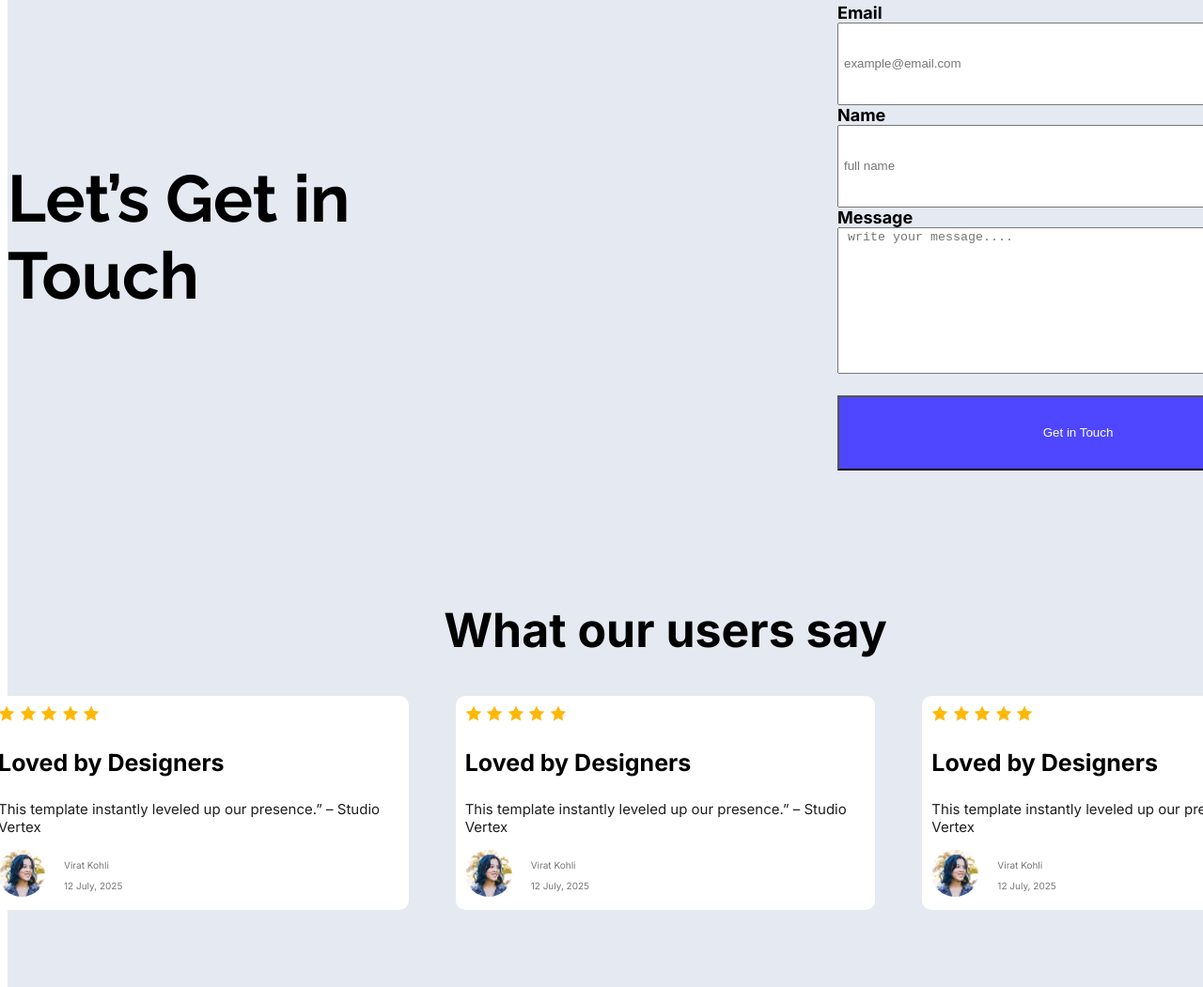
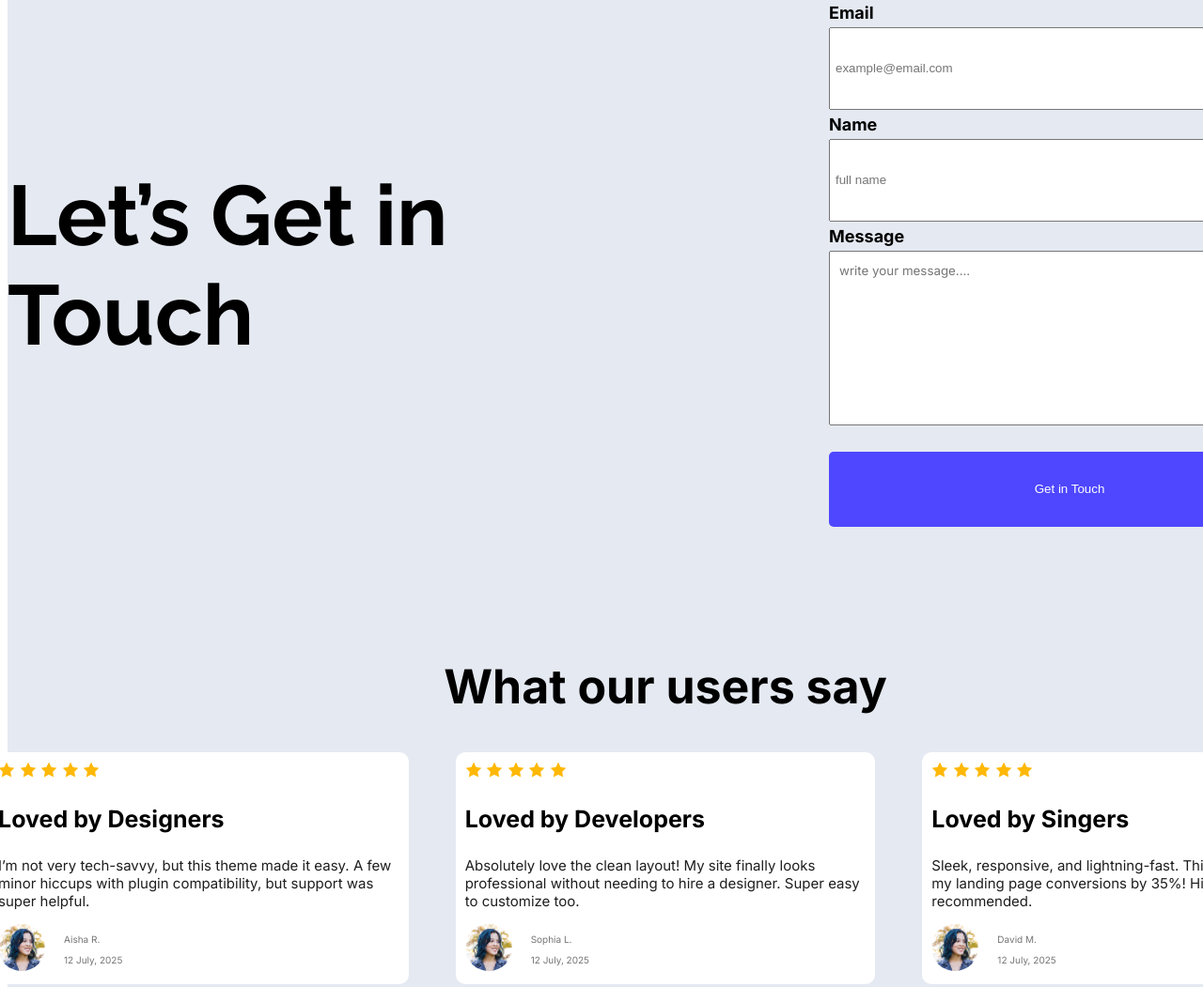
Before and after one commit to Arafat-niloy/first-assignment, a plain HTML site: page index.html in a window 1280 px wide. Shown: the part 2036-3087 px from the top of the page at 94% size. Drawn offline with Linux system fonts and the light colour scheme.

Commit message:
final project with challenge part added

```diff
--- a/index.html
+++ b/index.html
@@ -96,7 +96,7 @@
             <label for="message">Message</label>
 
              <br>
-            <textarea name="" id="" placeholder="write your message...." rows="10" cols="65"></textarea><br>
+            <textarea name="" id="" placeholder="write your message...." rows="10" cols="65" class="inter-font"></textarea><br>
 
             <button class="form_button">Get in Touch</button>
            </form>
@@ -127,7 +127,7 @@
                     <h3 class="user_card_info_title">
                         Loved by Designers
                     </h3>
-                    <p class="user_card_info_description">This template instantly leveled up our presence.” – Studio Vertex</p>
+                    <p class="user_card_info_description">I’m not very tech-savvy, but this theme made it easy. A few minor hiccups with plugin compatibility, but support was super helpful.</p>
                 </div>
                 <div class="user_card_review">
                     <div class="user_card_review_image">
@@ -135,7 +135,7 @@
                     </div>
                     <div class="user_card_review_name">
                         <p class="user_card_review_name_holder">
-                            Virat Kohli
+                            Aisha R.
                         </p>
                         <p class="user_card_review_name_time">
                             12 July, 2025
@@ -153,9 +153,9 @@
                 </div>
                 <div class="user_card_info">
                     <h3 class="user_card_info_title">
-                        Loved by Designers
+                        Loved by Developers
                     </h3>
-                    <p class="user_card_info_description">This template instantly leveled up our presence.” – Studio Vertex</p>
+                    <p class="user_card_info_description">Absolutely love the clean layout! My site finally looks professional without needing to hire a designer. Super easy to customize too.</p>
                 </div>
                 <div class="user_card_review">
                     <div class="user_card_review_image">
@@ -163,7 +163,7 @@
                     </div>
                     <div class="user_card_review_name">
                         <p class="user_card_review_name_holder">
-                            Virat Kohli
+                            Sophia L.
                         </p>
                         <p class="user_card_review_name_time">
                             12 July, 2025
@@ -181,9 +181,9 @@
                 </div>
                 <div class="user_card_info">
                     <h3 class="user_card_info_title">
-                        Loved by Designers
+                        Loved by Singers
                     </h3>
-                    <p class="user_card_info_description">This template instantly leveled up our presence.” – Studio Vertex</p>
+                    <p class="user_card_info_description">Sleek, responsive, and lightning-fast. This theme boosted my landing page conversions by 35%! Highly recommended.</p>
                 </div>
                 <div class="user_card_review">
                     <div class="user_card_review_image">
@@ -191,7 +191,7 @@
                     </div>
                     <div class="user_card_review_name">
                         <p class="user_card_review_name_holder">
-                            Virat Kohli
+                            David M.
                         </p>
                         <p class="user_card_review_name_time">
                             12 July, 2025
--- a/style.css
+++ b/style.css
@@ -22,7 +22,7 @@ header,main {
 }
 
 button:hover {
-  background-color: antiquewhite;
+  background-color: rgb(211, 155, 83);
 }
 header {
   background-image: url(/Assets/Hero-bg.png);
@@ -273,7 +273,7 @@ footer {
 }
 
 .touch_heading_title{
-    font-size: 70px;
+    font-size: 90px;
     font-weight: bold;
 
 }
@@ -288,9 +288,12 @@ footer {
     width: 500px;
     height: 80px;
     padding: 2px 5px;
+    margin: 5px 0px;
 }
 .touch_form textarea{
-    padding: 2px 10px;
+    padding: 12px 10px;
+    margin: 5px 0px;
+
 }
 
 .form_button{
@@ -302,6 +305,8 @@ footer {
     display: inline;
 
     margin-top: 19px;
+    border: none;
+    border-radius: 5px;
 }
 
 
@@ -326,13 +331,14 @@ footer {
     display: flex;
     justify-content: space-between;
     gap: 50px;
-    mar
+
 }
 
 .user_card{
 background-color: white;
 padding: 10px;
 border-radius: 10px;
+width: 33%;
 }
 
 .user_card_info{
```
